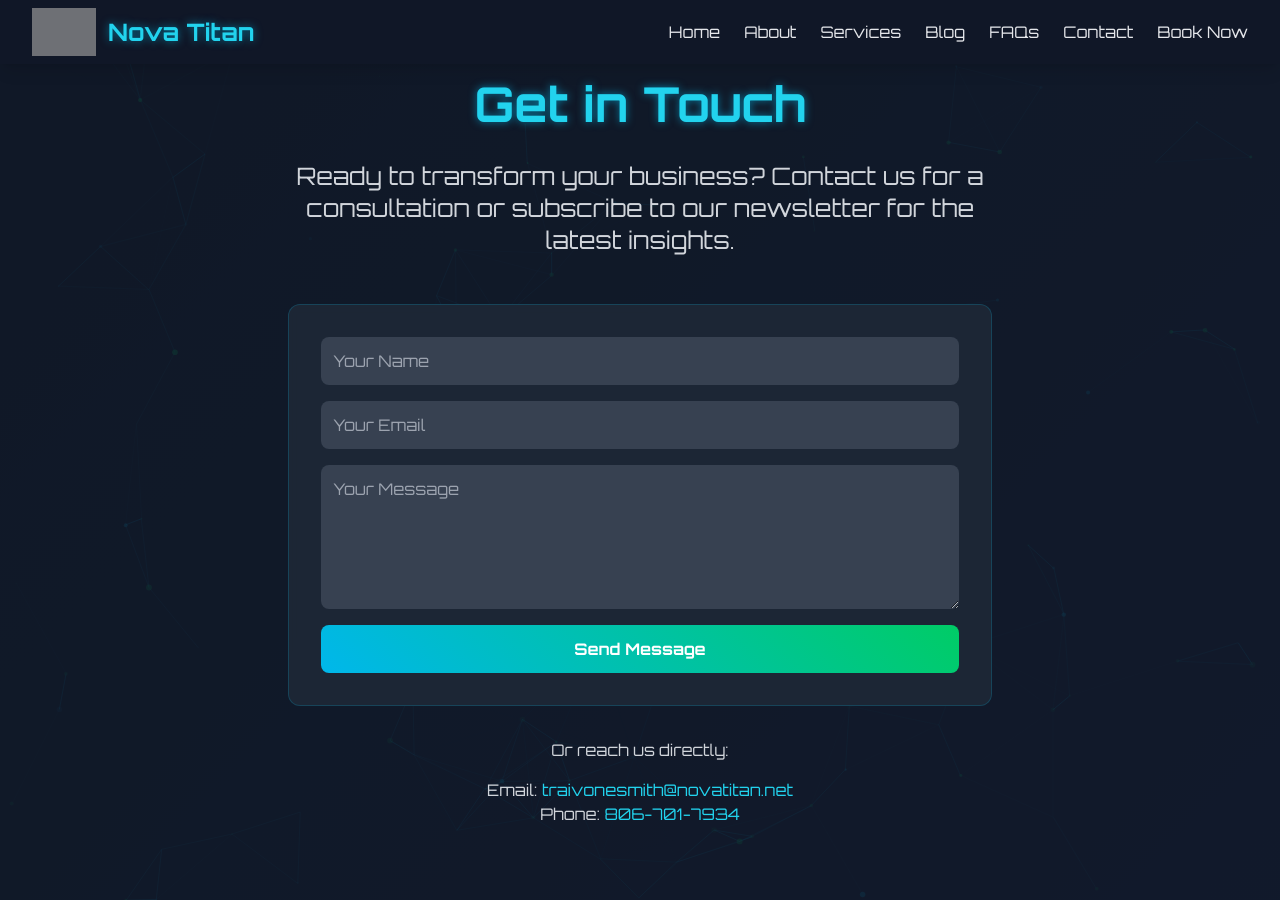
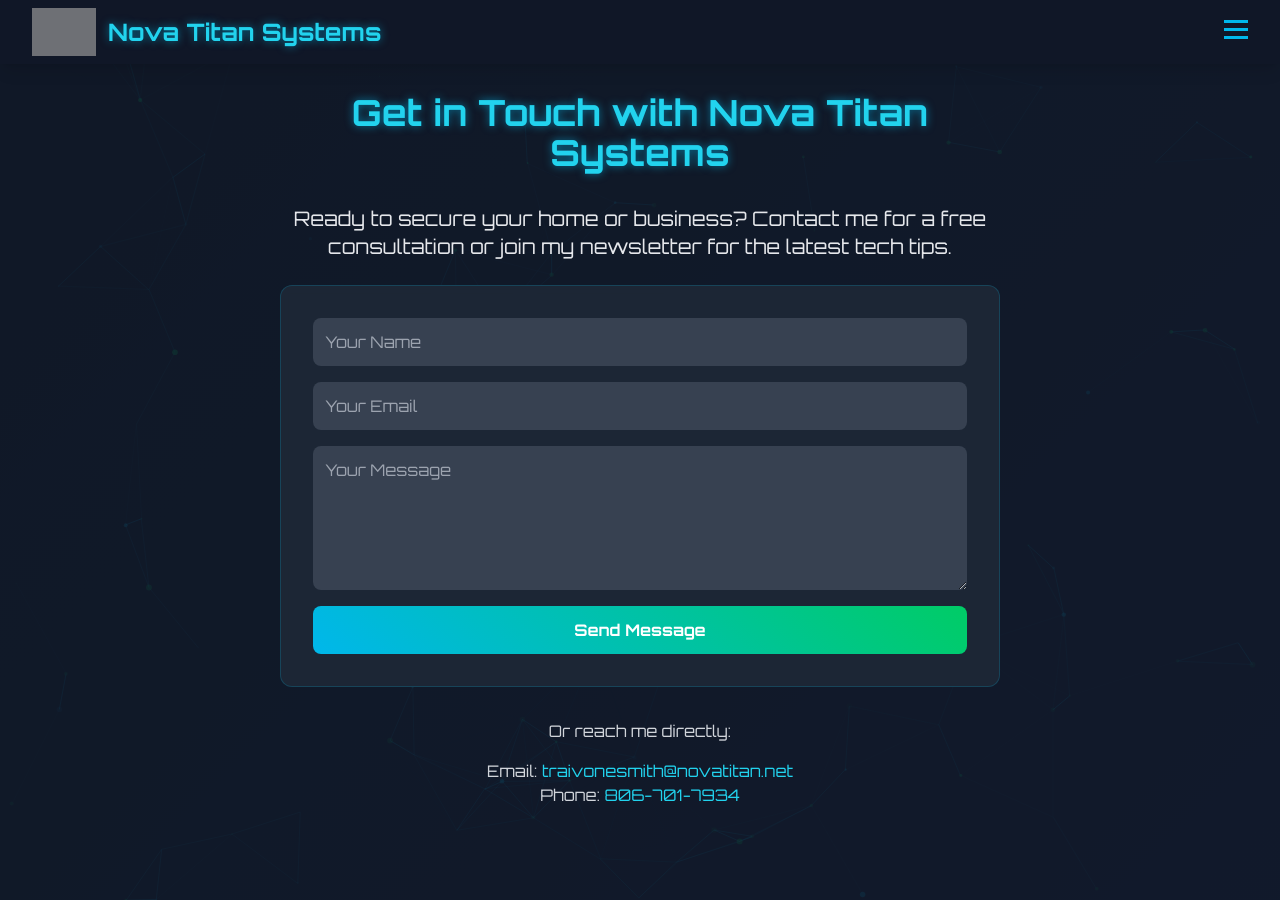
Before and after one commit to tzsmit/novatitan.github.io, a Jekyll site: the page contact.html, which Jekyll copies as it is, in a window 1280 px wide and 900 px high. Built offline with Jekyll 4.4.1, drawn with Linux system fonts in a browser that asks for light colours; nearby versions of some CDN libraries; some of the changed text lies outside the part shown; grey boxes are pictures that could not be loaded.

Commit message:
Update contact.html

```diff
--- a/contact.html
+++ b/contact.html
@@ -3,7 +3,9 @@
 <head>
   <meta charset="UTF-8">
   <meta name="viewport" content="width=device-width, initial-scale=1.0">
-  <title>Contact Nova Titan</title>
+  <title>Contact Nova Titan Systems - Cybersecurity & IT Support</title>
+  <meta name="description" content="Contact Nova Titan Systems for expert cybersecurity, networking, and cloud solutions. Book a free consultation today.">
+  <meta name="keywords" content="cybersecurity services, IT support, cloud solutions, contact IT services">
   <script src="https://cdn.tailwindcss.com"></script>
   <script src="https://cdn.jsdelivr.net/particles.js/2.0.0/particles.min.js"></script>
   <script src="https://cdnjs.cloudflare.com/ajax/libs/gsap/3.12.5/gsap.min.js"></script>
@@ -35,19 +37,41 @@
     .card:hover { transform: translateY(-5px); box-shadow: 0 8px 25px rgba(0, 183, 235, 0.3); }
     .glow { text-shadow: 0 0 8px rgba(0, 183, 235, 0.6); }
     #particles-js { position: absolute; width: 100%; height: 100%; z-index: 0; }
-    input, textarea, select { width: 100%; min-height: 2.5rem; }
+    .hamburger { cursor: pointer; width: 24px; height: 24px; position: relative; }
+    .hamburger span {
+      background: #00b7eb;
+      height: 3px;
+      width: 100%;
+      position: absolute;
+      left: 0;
+      transition: all 0.3s ease;
+    }
+    .hamburger span:nth-child(1) { top: 0; }
+    .hamburger span:nth-child(2) { top: 8px; }
+    .hamburger span:nth-child(3) { top: 16px; }
+    .hamburger.open span:nth-child(1) { transform: rotate(45deg); top: 8px; }
+    .hamburger.open span:nth-child(2) { opacity: 0; }
+    .hamburger.open span:nth-child(3) { transform: rotate(-45deg); top: 8px; }
+    .nav-menu {
+      transform: translateX(100%);
+      transition: transform 0.5s ease;
+      background: #1a202c;
+      position: fixed;
+      top: 0;
+      right: 0;
+      height: 100vh;
+      width: 75%;
+      max-width: 300px;
+      z-index: 30;
+      padding-top: 4rem;
+    }
+    .nav-menu.open { transform: translateX(0); }
+    @media (min-width: 640px) {
+      .nav-menu { width: 50%; max-width: 400px; }
+    }
     @media (max-width: 640px) {
-      .nav-link { font-size: 0.9rem; }
-      .nav-link:hover { transform: none; }
-      .nav-link::after { display: none; }
-      .btn-gradient { font-size: 0.9rem; padding: 0.5rem 1rem; }
-      .card { padding: 1rem; }
-      h1 { font-size: 2rem; }
-      p { font-size: 0.9rem; }
-      .flex { flex-direction: column; align-items: center; }
-      .space-x-6 > * + * { margin-left: 0; margin-top: 0.5rem; }
-      .space-x-4 > * + * { margin-left: 0; margin-top: 0.5rem; }
-      input, textarea, select { font-size: 0.9rem; padding: 0.5rem; }
+      .hero-content h1 { font-size: 1.5rem; } /* text-2xl */
+      .hero-content p { font-size: 1rem; } /* text-base */
     }
   </style>
 </head>
@@ -58,19 +82,26 @@
   <!-- Navigation -->
   <nav class="bg-gray-900/95 backdrop-blur-md shadow-lg fixed w-full z-20">
     <div class="max-w-7xl mx-auto px-4 sm:px-6 lg:px-8">
-      <div class="flex flex-col sm:flex-row justify-between items-center h-auto sm:h-16 py-4 sm:py-0">
+      <div class="flex justify-between items-center h-16">
         <div class="flex items-center">
-          <img src="assets/img/logo-rounded.png" alt="Nova Titan Logo" class="h-12 w-auto animate-pulse">
-          <span class="ml-3 text-2xl font-bold text-cyan-400 glow">Nova Titan</span>
+          <a href="index.html" class="flex items-center">
+            <img src="assets/img/logo-rounded.png" alt="Nova Titan Systems Logo" class="h-12 w-auto animate-pulse">
+            <span class="ml-3 text-2xl font-bold text-cyan-400 glow">Nova Titan Systems</span>
+          </a>
         </div>
-        <div class="flex flex-col sm:flex-row space-y-2 sm:space-y-0 sm:space-x-6 mt-2 sm:mt-0">
-          <a href="index.html" class="nav-link text-gray-200 text-lg sm:text-base font-medium">Home</a>
-          <a href="about.html" class="nav-link text-gray-200 text-lg sm:text-base font-medium">About</a>
-          <a href="services.html" class="nav-link text-gray-200 text-lg sm:text-base font-medium">Services</a>
-          <a href="blog.html" class="nav-link text-gray-200 text-lg sm:text-base font-medium">Blog</a>
-          <a href="faqs.html" class="nav-link text-gray-200 text-lg sm:text-base font-medium">FAQs</a>
-          <a href="contact.html" class="nav-link text-gray-200 text-lg sm:text-base font-medium">Contact</a>
-          <a href="book-now.html" class="nav-link text-gray-200 text-lg sm:text-base font-medium">Book Now</a>
+        <div class="hamburger" id="hamburger">
+          <span></span>
+          <span></span>
+          <span></span>
+        </div>
+        <div class="nav-menu flex flex-col space-y-4 px-6 sm:px-8" id="nav-menu">
+          <a href="index.html" class="nav-link text-gray-200 text-lg font-medium">Home</a>
+          <a href="about.html" class="nav-link text-gray-200 text-lg font-medium">About</a>
+          <a href="services.html" class="nav-link text-gray-200 text-lg font-medium">Services</a>
+          <a href="blog.html" class="nav-link text-gray-200 text-lg font-medium">Blog</a>
+          <a href="faqs.html" class="nav-link text-gray-200 text-lg font-medium">FAQs</a>
+          <a href="contact.html" class="nav-link text-gray-200 text-lg font-medium">Contact</a>
+          <a href="book-now.html" class="nav-link text-gray-200 text-lg font-medium">Book Now</a>
         </div>
       </div>
     </div>
@@ -78,9 +109,9 @@
 
   <!-- Contact Section -->
   <section id="contact" class="py-20 bg-gray-900/80 relative min-h-screen flex items-center">
-    <div class="max-w-3xl mx-auto px-4 sm:px-6 lg:px-8 text-center">
-      <h1 class="text-4xl sm:text-5xl font-bold text-center text-cyan-400 glow mb-8 animate-fade-in">Get in Touch</h1>
-      <p class="text-xl sm:text-2xl text-gray-300 mb-12 animate-fade-in-delay">Ready to transform your business? Contact us for a consultation or subscribe to our newsletter for the latest insights.</p>
+    <div class="hero-content max-w-3xl mx-auto px-6 w-full text-center">
+      <h1 class="text-3xl sm:text-4xl font-bold text-cyan-400 glow mb-8 animate-fade-in leading-tight">Get in Touch with Nova Titan Systems</h1>
+      <p class="text-lg sm:text-xl text-gray-200 mb-6 animate-fade-in-delay leading-relaxed">Ready to secure your home or business? Contact me for a free consultation or join my newsletter for the latest tech tips.</p>
       <div class="card bg-gray-800/90 p-8 rounded-xl backdrop-blur-sm">
         <div class="flex flex-col space-y-4">
           <input type="text" placeholder="Your Name" class="p-3 rounded-lg bg-gray-700 text-white border-none focus:ring-2 focus:ring-cyan-400">
@@ -90,7 +121,7 @@
         </div>
       </div>
       <div class="mt-8">
-        <p class="text-gray-300 mb-4">Or reach us directly:</p>
+        <p class="text-gray-300 mb-4">Or reach me directly:</p>
         <p class="text-gray-300">Email: <a href="mailto:traivonesmith@novatitan.net" class="text-cyan-400 hover:text-cyan-300">traivonesmith@novatitan.net</a></p>
         <p class="text-gray-300">Phone: <a href="tel:+18067017934" class="text-cyan-400 hover:text-cyan-300">806-701-7934</a></p>
       </div>
@@ -100,17 +131,17 @@
   <!-- Footer -->
   <footer class="bg-gray-900/90 py-8 relative">
     <div class="max-w-7xl mx-auto px-4 sm:px-6 lg:px-8 text-center">
-      <p class="text-gray-400 text-lg">&copy; 2025 Nova Titan. All rights reserved.</p>
-      <div class="mt-4 flex flex-col sm:flex-row justify-center space-y-2 sm:space-y-0 sm:space-x-4">
+      <p class="text-gray-400 text-lg">&copy; 2025 Nova Titan Systems. All rights reserved.</p>
+      <div class="mt-4 flex justify-center space-x-4">
         <a href="blog.html" class="text-gray-400 hover:text-cyan-400">Blog</a>
         <a href="faqs.html" class="text-gray-400 hover:text-cyan-400">FAQs</a>
-        <a href="contact.html" class="text-gray-400 hover:text-cyan-400">Contact</a>
+        <a href="contact.html" class="text-gray-400 hover:text-cyan-300">Contact</a>
       </div>
       <div class="mt-4 text-gray-400 text-lg">
         <p>Email: <a href="mailto:traivonesmith@novatitan.net" class="text-cyan-400 hover:text-cyan-300">traivonesmith@novatitan.net</a></p>
         <p>Phone: <a href="tel:+18067017934" class="text-cyan-400 hover:text-cyan-300">806-701-7934</a></p>
       </div>
-      <div class="mt-4 flex flex-col sm:flex-row justify-center space-y-2 sm:space-y-0 sm:space-x-4">
+      <div class="mt-4 flex justify-center space-x-4">
         <a href="https://linkedin.com/in/traivone-smith-969b60327" class="text-gray-400 hover:text-cyan-400">LinkedIn</a>
         <a href="https://www.tiktok.com/@novatitan1" class="text-gray-400 hover:text-cyan-400">TikTok</a>
         <a href="https://www.youtube.com/@TraisCyberJourney" class="text-gray-400 hover:text-cyan-400">YouTube</a>
```
Also changed, not shown: other parts of contact.html (+19 -1 lines).
